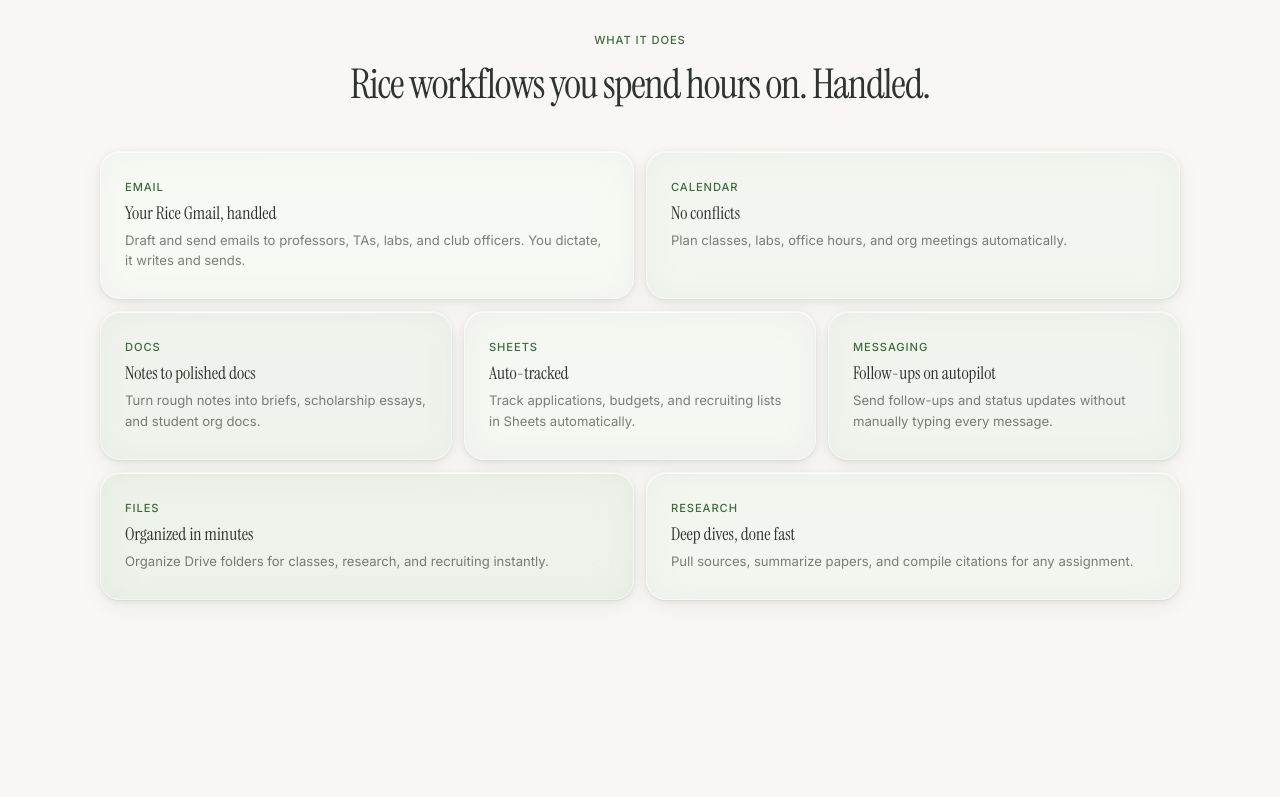
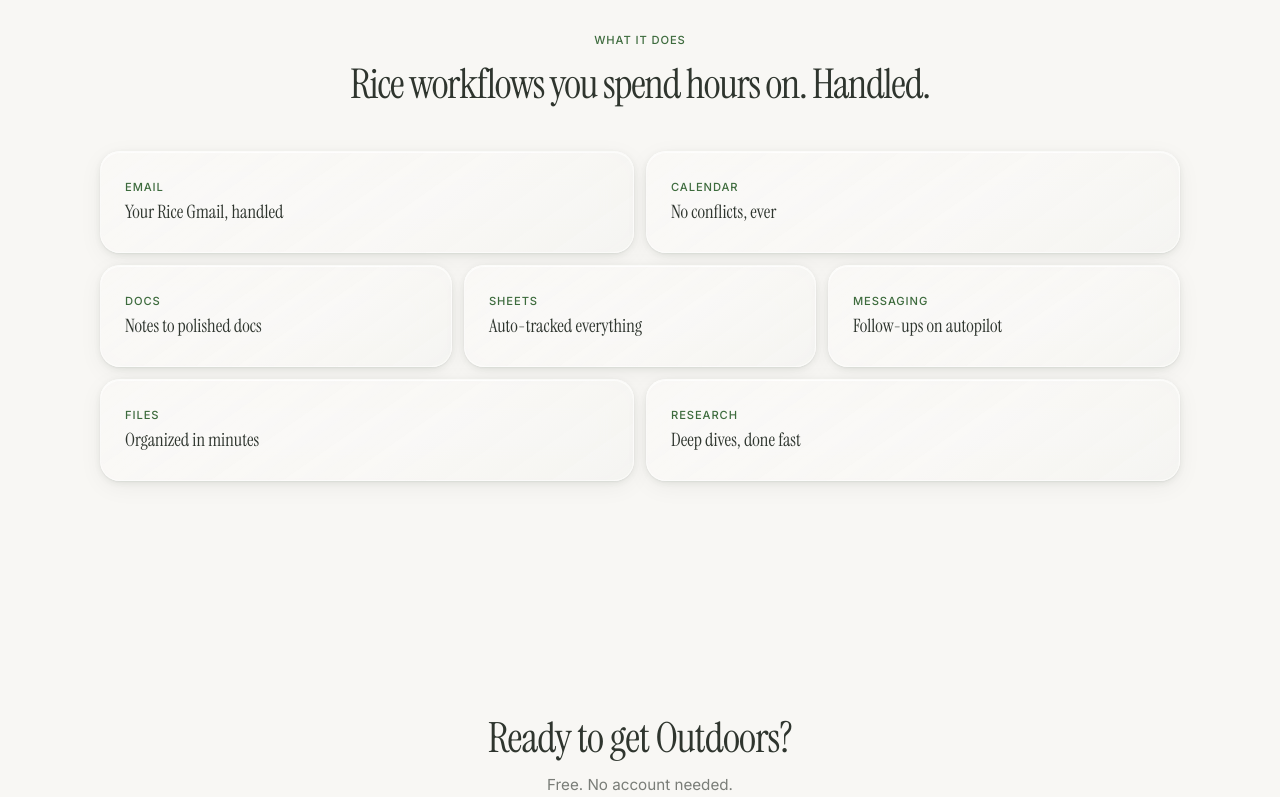
Before and after one commit to sisiphamus/outdoors-landing-rice, a Next.js app: page / in a window 1280 px wide. Shown: the part 2614-3411 px from the top of the page. Built offline with nearby package versions, Linux system fonts and the light colour scheme.

Commit message:
polish: clean caps grid — remove green tints, cut descriptions to title-only, 2-col mobile grid, bigger mobile hero

```diff
--- a/src/app/page.tsx
+++ b/src/app/page.tsx
@@ -71,8 +71,9 @@
 .cap{padding:28px 24px;border-radius:20px;position:relative;overflow:hidden;isolation:isolate;backdrop-filter:blur(20px) saturate(1.6) brightness(1.04);-webkit-backdrop-filter:blur(20px) saturate(1.6) brightness(1.04);border:1px solid var(--border);box-shadow:var(--shadow-1);transition:transform .25s var(--snappy),box-shadow .25s var(--snappy),background-color .25s var(--snappy)}
 .cap::before{content:'';position:absolute;top:0;left:0;right:0;height:1px;background:linear-gradient(90deg,rgba(255,255,255,0) 0%,rgba(255,255,255,.7) 30%,rgba(255,255,255,.7) 70%,rgba(255,255,255,0) 100%);pointer-events:none}
 .cap:hover{transform:translateY(-3px);box-shadow:var(--shadow-2)}.cap:active{transform:translateY(0) scale(.988);transition-duration:80ms}
-.cap:nth-child(1){grid-column:span 3;background:rgba(61,107,61,.04)}.cap:nth-child(2){grid-column:span 3;background:rgba(61,107,61,.06)}.cap:nth-child(3){grid-column:span 2;background:rgba(61,107,61,.08)}.cap:nth-child(4){grid-column:span 2;background:rgba(61,107,61,.05)}.cap:nth-child(5){grid-column:span 2;background:rgba(61,107,61,.07)}.cap:nth-child(6){grid-column:span 3;background:rgba(61,107,61,.09)}.cap:nth-child(7){grid-column:span 3;background:rgba(61,107,61,.06)}
-.cap-lbl{font-size:.7rem;font-weight:500;letter-spacing:.08em;text-transform:uppercase;color:var(--accent);margin-bottom:8px}.cap-title{font-family:var(--font-display);font-size:1.1rem;font-weight:400;margin-bottom:6px;color:var(--text-1)}.cap-desc{font-size:.82rem;line-height:1.55;color:var(--text-2)}
+.cap:nth-child(1){grid-column:span 3}.cap:nth-child(2){grid-column:span 3}.cap:nth-child(3){grid-column:span 2}.cap:nth-child(4){grid-column:span 2}.cap:nth-child(5){grid-column:span 2}.cap:nth-child(6){grid-column:span 3}.cap:nth-child(7){grid-column:span 3}
+.cap{background:rgba(248,247,244,.78);background-image:linear-gradient(145deg,rgba(255,255,255,.15) 0%,rgba(255,255,255,.04) 60%,rgba(61,107,61,.02) 100%)}
+.cap-lbl{font-size:.7rem;font-weight:500;letter-spacing:.08em;text-transform:uppercase;color:var(--accent);margin-bottom:6px}.cap-title{font-family:var(--font-display);font-size:1.15rem;font-weight:400;color:var(--text-1)}
 
 /* ── CTA FINAL ── */
 .cta-final{padding:clamp(72px,12vw,120px) 24px;text-align:center}.cta-final h2{font-family:var(--font-display);font-size:clamp(1.6rem,3.5vw,2.6rem);font-weight:400;letter-spacing:-.02em;margin-bottom:8px;text-wrap:balance;color:var(--text-1)}.cta-final>p{color:var(--text-2);font-size:.95rem;margin-bottom:28px;line-height:1.6}
@@ -86,8 +87,8 @@
 .rv{opacity:0;transform:translateY(20px);transition:opacity .6s var(--ease),transform .6s var(--ease)}.rv.show{opacity:1;transform:none}
 
 /* ── RESPONSIVE ── */
-@media(max-width:860px){.hero h1{font-size:clamp(2rem,7vw,3rem)}.steps-row{grid-template-columns:repeat(2,1fr)}.caps-grid{grid-template-columns:1fr}.cap:nth-child(n){grid-column:span 1}.iphone{width:230px;height:500px}nav{width:min(95%,500px)}}
-@media(max-width:540px){.steps-row{grid-template-columns:1fr}.proof-inner{flex-direction:column;gap:12px}.fi{flex-direction:column;gap:14px;text-align:center}.fl{flex-wrap:wrap;justify-content:center}.tool-set{gap:24px;padding-right:24px}.tool-icon{height:22px}.hero-benefits{max-width:340px;margin-left:auto;margin-right:auto}nav{top:8px;width:min(96%,400px);padding:0 16px;height:48px}.logo{font-size:1.2rem}}
+@media(max-width:860px){.hero h1{font-size:clamp(2.4rem,8vw,3.4rem)}.steps-row{grid-template-columns:repeat(2,1fr)}.caps-grid{grid-template-columns:repeat(2,1fr)}.cap:nth-child(n){grid-column:span 1}.cap:nth-child(7){grid-column:span 2}.iphone{width:230px;height:500px}nav{width:min(95%,500px)}}
+@media(max-width:540px){.hero h1{font-size:clamp(2.2rem,9vw,3rem);letter-spacing:-.04em}.steps-row{grid-template-columns:1fr}.caps-grid{grid-template-columns:repeat(2,1fr);gap:8px}.cap{padding:20px 16px;border-radius:16px}.cap-title{font-size:1rem}.proof-inner{flex-direction:column;gap:12px}.fi{flex-direction:column;gap:14px;text-align:center}.fl{flex-wrap:wrap;justify-content:center}.tool-set{gap:24px;padding-right:24px}.tool-icon{height:22px}.hero-benefits{max-width:340px;margin-left:auto;margin-right:auto}nav{top:8px;width:min(96%,400px);padding:0 16px;height:48px}.logo{font-size:1.2rem}}
 @media(prefers-reduced-motion:reduce){*{transition-duration:0ms!important;animation-duration:0ms!important}.rv{opacity:1;transform:none}.hero-word{opacity:1;transform:none}.tool-track{animation:none!important}}
 @supports not(backdrop-filter:blur(1px)){.si,.cap,.manifesto-glass,nav{background:rgba(240,244,240,.96)!important;border:1px solid rgba(61,107,61,.15)!important;backdrop-filter:none!important}}
 `;
@@ -213,13 +214,13 @@
     {l:"Done",d:"Finished before your next class starts."},
   ];
   const caps=[
-    {lbl:"Email",t:"Your Rice Gmail, handled",d:"Draft and send emails to professors, TAs, labs, and club officers. You dictate, it writes and sends."},
-    {lbl:"Calendar",t:"No conflicts",d:"Plan classes, labs, office hours, and org meetings automatically."},
-    {lbl:"Docs",t:"Notes to polished docs",d:"Turn rough notes into briefs, scholarship essays, and student org docs."},
-    {lbl:"Sheets",t:"Auto-tracked",d:"Track applications, budgets, and recruiting lists in Sheets automatically."},
-    {lbl:"Messaging",t:"Follow-ups on autopilot",d:"Send follow-ups and status updates without manually typing every message."},
-    {lbl:"Files",t:"Organized in minutes",d:"Organize Drive folders for classes, research, and recruiting instantly."},
-    {lbl:"Research",t:"Deep dives, done fast",d:"Pull sources, summarize papers, and compile citations for any assignment."},
+    {lbl:"Email",t:"Your Rice Gmail, handled"},
+    {lbl:"Calendar",t:"No conflicts, ever"},
+    {lbl:"Docs",t:"Notes to polished docs"},
+    {lbl:"Sheets",t:"Auto-tracked everything"},
+    {lbl:"Messaging",t:"Follow-ups on autopilot"},
+    {lbl:"Files",t:"Organized in minutes"},
+    {lbl:"Research",t:"Deep dives, done fast"},
   ];
 
   const toolsX4=[...tools,...tools,...tools,...tools];
@@ -249,7 +250,7 @@
 
   <section className="steps" id="steps"><div className="steps-inner"><div className="sec-hd rv"><div className="lbl">How it works</div><h2>You shouldn{"'"}t have to do work a machine can do.</h2></div><div className="steps-row">{steps.map((s,i)=><div key={s.l} className="si rv" style={{transitionDelay:`${i*80}ms`}}><div className="si-n">0{i+1}</div><div className="si-t">{s.l}</div><p className="si-d">{s.d}</p></div>)}</div></div></section>
 
-  <section className="caps"><div className="caps-inner"><div className="sec-hd rv"><div className="lbl">What it does</div><h2>Rice workflows you spend hours on. Handled.</h2></div><div className="caps-grid">{caps.map((c,i)=><div key={c.lbl} className="cap rv" style={{transitionDelay:`${i*60}ms`}}><div className="cap-lbl">{c.lbl}</div><div className="cap-title">{c.t}</div><p className="cap-desc">{c.d}</p></div>)}</div></div></section>
+  <section className="caps"><div className="caps-inner"><div className="sec-hd rv"><div className="lbl">What it does</div><h2>Rice workflows you spend hours on. Handled.</h2></div><div className="caps-grid">{caps.map((c,i)=><div key={c.lbl} className="cap rv" style={{transitionDelay:`${i*60}ms`}}><div className="cap-lbl">{c.lbl}</div><div className="cap-title">{c.t}</div></div>)}</div></div></section>
 
   <section className="cta-final rv" id="download"><h2>Ready to get Outdoors?</h2><p>Free. No account needed.</p><p className="limits"><strong>30 tasks/day</strong> free for every Rice student. Refer a friend: <strong>+10 more</strong>.</p><div style={{marginTop:"4px"}}><a href={DL_URLS[os]} className="btn-primary" style={{padding:"14px 36px",fontSize:".95rem"}}>Download for {OS_LABELS[os]}</a></div><div className="dl-alt">{(Object.keys(DL_URLS) as OS[]).filter(k=>k!==os).map(k=><a key={k} href={DL_URLS[k]}>{OS_LABELS[k]}</a>)}</div><div style={{marginTop:"32px"}}><a href="sms:8032920205" className="phone-big">(803) 292-0205</a><p className="phone-hint">Questions? Text us — that{"'"}s a real person.</p></div></section>
 
```
